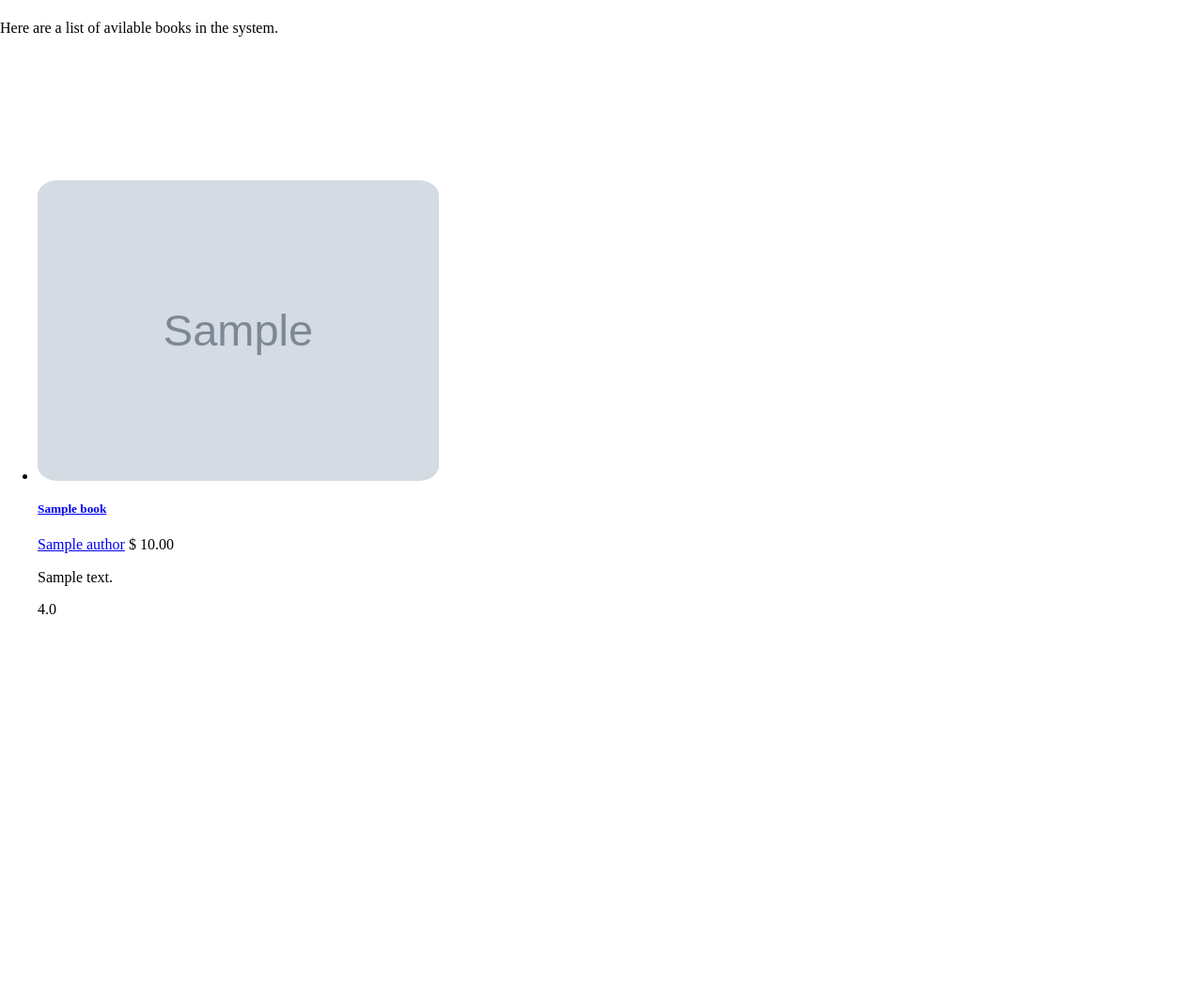
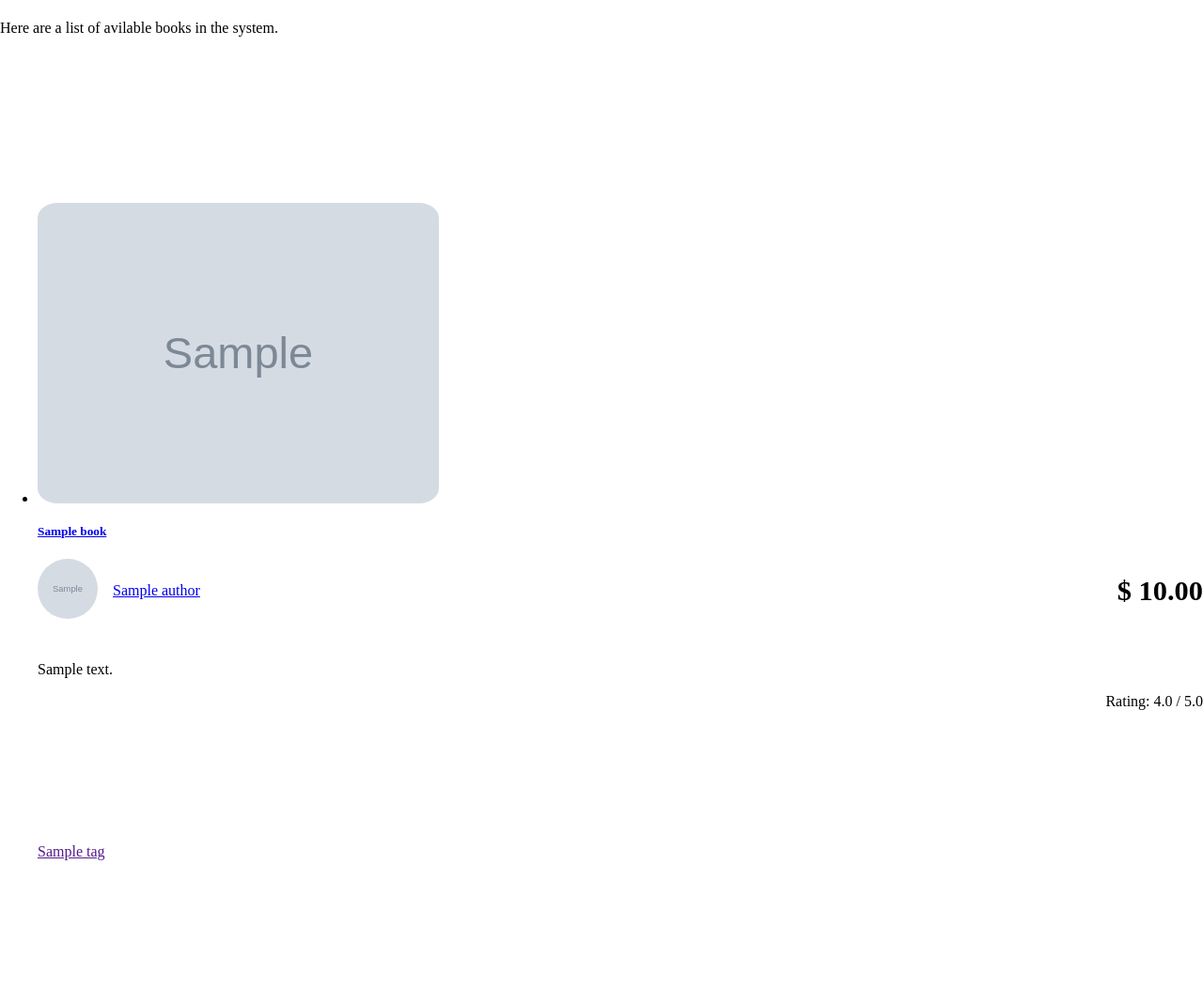
Before and after one commit to khzaw/glints-interview, a Django app: template glints/templates/book/book_list.html in a window 1280 px wide. Shown: the part 478-1530 px from the top of the page at 94% size. Before the commit the page ends 1132 px from the top, so only its background shows below. Run offline with Django 3.2, Linux system fonts and the light colour scheme; the template is opened without the code that fills it: values that come from a table or form of the project are taken from there, others are empty; tables that the repository leaves empty hold one stand-in row (values such as "Sample post"); grey boxes marked "Sample" are stand-in pictures; some libraries are stand-ins or nearby versions.

Commit message:
Fix design of book list

```diff
--- a/book/views.py
+++ b/book/views.py
@@ -4,7 +4,7 @@ from django.shortcuts import render, get_object_or_404
 from rest_framework import viewsets, generics
 from rest_framework.response import Response
 from .serializers import BookSerializer
-from .models import Book
+from .models import Book, Tag
 
 class BookListView(ListView):
     model = Book
@@ -12,6 +12,7 @@ class BookListView(ListView):
     context_object_name = 'books'
 
     def get_context_data(self, **kwargs):
+        tags = Tag.objects.all().distinct()
         context = super(BookListView, self).get_context_data(**kwargs)
         adjacent_pages = 2
         page_number = context['page_obj'].number
@@ -29,6 +30,7 @@ class BookListView(ListView):
             'page_numbers': page_numbers,
             'show_first': 1 not in page_numbers,
             'show_last': num_pages not in page_numbers,
+            'tags': tags
         })
         return context
 
--- a/glints/static/css/style.css
+++ b/glints/static/css/style.css
@@ -53,7 +53,9 @@ img {
 }
 
 /* books list */
-.books-list {
+.books-list .row {
+  margin-top: 2.5rem;
+  margin-bottom: 2.5rem;
 }
 .books-list .book-image {
   border-radius: 5%;
@@ -62,7 +64,27 @@ img {
 .books-list .book-content {
   flex: 3;
 }
+.books-list .book-details {
+  display: flex;
+  align-items: center;
+}
+.books-list .book-details .book-price {
+  font-size: 1.9rem;
+  font-weight: bold;
+  margin-left: auto;
+}
 .books-list .book-rating {
+ float: right;
+}
+.books-list p {
+  text-align: justify;
+  margin-top: 2.5rem;
+}
+.books-list .book-author-image {
+  border-radius: 50%;
+  height: 4rem;
+  width: 4rem;
+  margin-right: 1em;
 }
 
 /* pagination */
@@ -76,5 +98,9 @@ img {
 }
 .pagination li.current {
   text-decoration: underline;
+}
 
+/* tags list */
+.tags-list-container .tags-list {
+  list-style: none;
 }
--- a/glints/templates/base.html
+++ b/glints/templates/base.html
@@ -21,6 +21,7 @@
         </section>
       <nav>
 
+
       <div class="container">
       {% block content %}
 
--- a/glints/templates/book/book_list.html
+++ b/glints/templates/book/book_list.html
@@ -4,13 +4,17 @@
 
 {% block content %}
 
+  <div class="row">
+    <div class="column">
       <h5 class="title">Available Books</h5>
       <p>Here are a list of avilable books in the system.</p>
+    </div>
+  </div>
+  <div class="row">
+    <div clas="column">
 
       <div class="container books-list">
-
         <ul class="books-list">
-
         {% for book in books %}
           <li class="row">
             <div class="book-image column">
@@ -18,10 +22,13 @@
             </div>
             <div class="book-content column">
               <h5><a href="{% url 'book:detail' book.pk %}">{{ book.title|truncatewords:15 }}</a></h5>
+              <div class="book-details">
+                <a href="{% url 'author:detail' book.author.pk %}"><img class="book-author-image" src="{{ book.author.image }}"></a>
                 <a class="book-author" href="{% url 'author:detail' book.author.pk %}">{{ book.author.name }}</a>
                 <span class="book-price">&#36; {{ book.price }}</span>
+              </div>
               <p>{{ book.description|truncatewords:50 }}</p>
-          <span class="book-rating">{{ book.rating }}</span>
+              <span class="book-rating">Rating: {{ book.rating }} / 5.0</span>
             </div>
           </li>
         {% endfor %}
@@ -31,5 +38,14 @@
         {% include 'snippets/pagination.html' %}
 
       </div>
+    </div>
+    <div class="column tags-list-container">
+      <ul class="column tags-list">
+      {% for tag in tags %}
+        <li><a href="">{{ tag.name }}</a></li>
+      {% endfor %}
+      </ul>
+    </div>
+  </div>
 
 {% endblock content %}
--- a/glints/urls.py
+++ b/glints/urls.py
@@ -19,8 +19,8 @@ from django.contrib import admin
 
 urlpatterns = [
     url(r'^admin/', admin.site.urls),
-    url(r'^book/', include('book.urls', namespace='book')),
+    url(r'^books/', include('book.urls', namespace='book')),
     url(r'^api/', include('api.urls', namespace='api')),
-    url(r'^author/', include('author.urls', namespace='author'))
+    url(r'^authors/', include('author.urls', namespace='author'))
 
 ]
```
Also changed, not shown: glints/templates/snippets/tags.html (added). Lines whose indentation alone changed are shown as unchanged.
